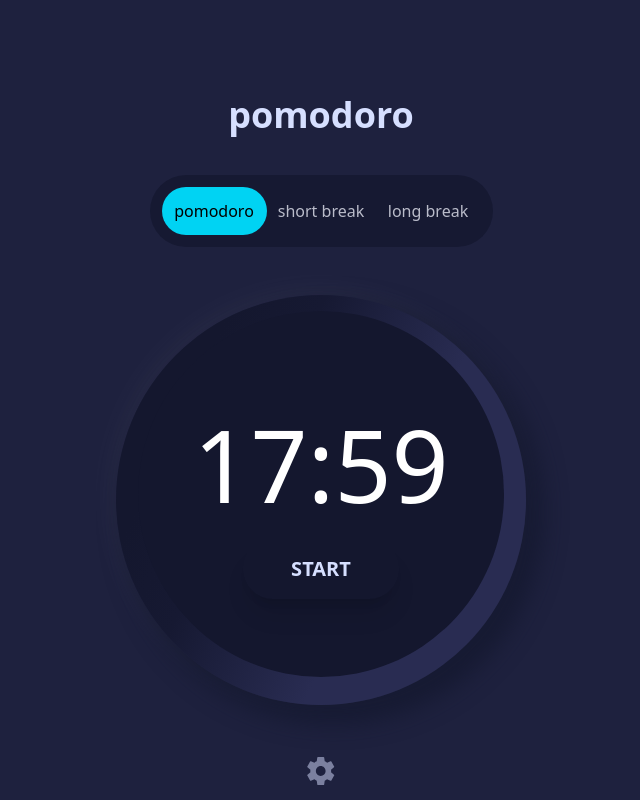
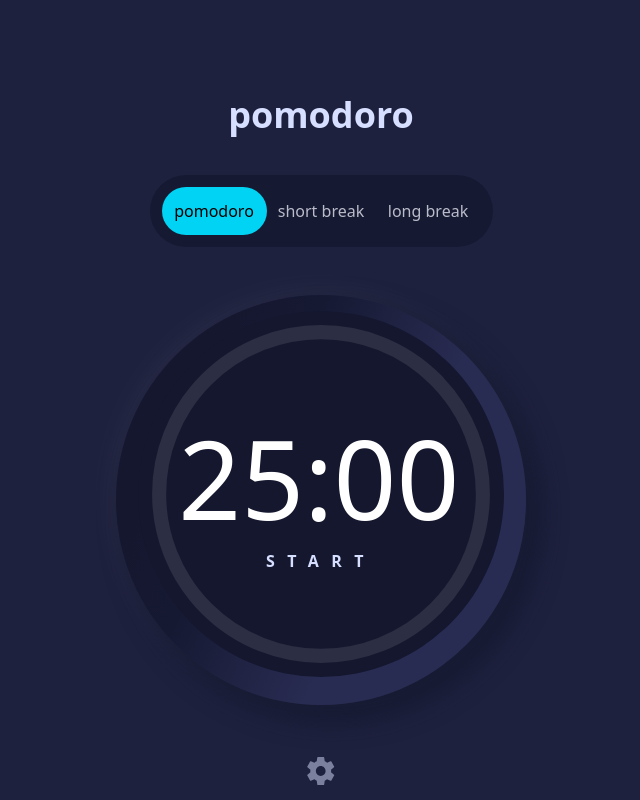
Before and after one commit to rf1303/Pomodoro-App, a React (Vite) app: page / in a window 1280 px wide. Shown: the whole page, without its empty margins (319-959 px from the left). Built offline with nearby package versions, Linux system fonts and the light colour scheme.

Commit message:
clocktime funcionando

```diff
--- a/src/ClockTime.jsx
+++ b/src/ClockTime.jsx
@@ -1,69 +1,105 @@
 
-import { useState, useEffect } from 'react';
+import { useState, useEffect, useRef } from 'react';
 import iconSetting from '../assets/images/icon-settings.svg';
 import SettingsOptions from './SettingsOptions.jsx';
-import { SetOptions } from './SetOptions.jsx';
+import { useSettingsPerfil, SetOptions } from './SetOptions.jsx';
 
-// const circumference = 2 * Math.PI * 110;
-// const strokeDashoffset = circumference - (progress / 100) * circumference;
-// const circleBarClock = () => (<svg className="w-80 h-80 transform -rotate-90">
-//     {/* Background circle */}
-//     <circle
-//         cx="160"
-//         cy="160"
-//         r="110"
-//         stroke="rgba(255, 255, 255, 0.1)"
-//         strokeWidth="8"
-//         fill="none"
-//     />
-//     {/* Progress circle */}
-//     <circle
-//         cx="160"
-//         cy="160"
-//         r="110"
-//         stroke="url(#gradient)"
-//         strokeWidth="8"
-//         fill="none"
-//         strokeDasharray={circumference}
-//         strokeDashoffset={strokeDashoffset}
-//         strokeLinecap="round"
-//         className="transition-all duration-1000 ease-linear"
-//     />
-//     {/* <defs> */}
-//     {/*   <linearGradient id="gradient" x1="0%" y1="0%" x2="100%" y2="100%"> */}
-//     {/*     <stop offset="0%" stopColor="#ec4899" /> */}
-//     {/*     <stop offset="50%" stopColor="#a855f7" /> */}
-//     {/*     <stop offset="100%" stopColor="#3b82f6" /> */}
-//     {/*   </linearGradient> */}
-//     {/* </defs> */}
-// </svg>)
+
 
 function ClockTime() {
+    const { mode, duration, isSettingOption, setIsSettingOption, clockStart, setClockStart, timeLeft, setTimeLeft } = useSettingsPerfil();
     const [isRunning, setIsRunning] = useState(false);
-    const [isSettingOption, setIsSettingOption] = useState(false);
 
+    const intervalRef = useRef(null);
 
-    const handleSettingOptions = (isSet) => {
+    const progress = ((duration[mode] * 60 - timeLeft) / (duration[mode] * 60)) * 100;
+    const circumference = 2 * Math.PI * 115;
+    const strokeDashoffset = circumference - (progress / 100) * circumference;
+
+    useEffect(() => {
+        if(isRunning && timeLeft > 0) {
+            intervalRef.current = setInterval(() => {
+                setTimeLeft(prev => {
+                    if(prev <= 1){
+                        setIsRunning(false);
+                        return 0;
+                    }
+                    return prev -1
+                });
+            }, 1000);
+        } else {
+            clearInterval(intervalRef.current);
+        }
+        return () => clearInterval(intervalRef.current);
+    }, [isRunning, timeLeft]);
+
+    const toggleTimer = () => {
+        setIsRunning(!isRunning);
+    }
+
+    const formatTime = (secs) => {
+        const minutes = Math.floor(secs / 60)
+        const seconds = secs % 60;
+        return `${minutes.toString().padStart(2, '0')}:${seconds.toString().padStart(2,'0')}`;
+    };
+
+    const handleTimerBtn = () => {
+        setIsRunning(!isRunning);
+       return clockStart ? setClockStart(false) : '';
+
+    }
+
+    const handleSettingOptions = () => {
         setIsSettingOption(true);
     }
 
     return (
         <div className="wrapper__clock w-clampClock h-clampClock grid items-center justify-items-center gap-20 rounded-full  bg-[linear-gradient(115deg,#14172e_20%,#161932_35%,#292c52_63%)] p-4 ">
-            <div className="w-clampClock-i h-clampClock-i bg-blue-950 rounded-full  flex flex-col items-center justify-center ">
-                <div className="text-time font-medium text-white  ">
-                    17:59
+            <div className="relative w-clampClock-i h-clampClock-i bg-blue-950 rounded-full  flex  items-center justify-center ">
+                <svg  viewBox="0 0 260 260" className="w-clampClock-i h-clampClock-i transform -rotate-90">
+                    <circle
+                        cx="130"
+                        cy="130"
+                        r="115"
+                        stroke="rgba(255, 255, 255, 0.1)"
+                        strokeWidth="10"
+                        fill="none"
+                    />
+                    <circle
+                        cx="130"
+                        cy="130"
+                        r="115"
+                        stroke="url(#gradient)"
+                        strokeWidth="10"
+                        fill="none"
+                        strokeDasharray={circumference}
+                        strokeDashoffset={strokeDashoffset}
+                        strokeLinecap="round"
+                        className="transition-all duration-1000 ease-linear"
+                    />
+                    {/* <defs> */}
+                    {/*   <linearGradient id="gradient" x1="0%" y1="0%" x2="100%" y2="100%"> */}
+                    {/*     <stop offset="0%" stopColor="#ec4899" /> */}
+                    {/*     <stop offset="50%" stopColor="#a855f7" /> */}
+                    {/*     <stop offset="100%" stopColor="#3b82f6" /> */}
+                    {/*   </linearGradient> */}
+                    {/* </defs> */}
+                </svg>
+
+                <div className="absolute inset-x-[11%] inset-y-[23%] text-time-2 font-medium text-white  ">
+                    {formatTime(timeLeft)}
                 </div>
 
                 <button
-                    onClick={() => setIsRunning(!isRunning)}
-                    className="text-blue-100 font-semibold py-4 px-12 rounded-full text-xl transition-all duration-300 hover:scale-105 shadow-xl"
+                    onClick={handleTimerBtn}
+                    className="absolute inset-x-[26%] inset-y-[65%] text-blue-100 font-semibold text-base uppercase tracking-[0.775rem] text-center hover:scale-105"
                 >
-                    {isRunning ? 'PAUSE' : 'START'}
+                    {clockStart ? 'start' : isRunning ? 'pause' : 'restart'}
                 </button>
             </div>
             <div className="">
                 <button type="button" className='' onClick={handleSettingOptions}><img src={iconSetting} alt="icon of Setting" className="w-7 h-7" /></button>
-                    {isSettingOption && <SettingsOptions />}
+                {isSettingOption && <SettingsOptions />}
             </div>
         </div>
 
--- a/src/SetOptions.jsx
+++ b/src/SetOptions.jsx
@@ -4,13 +4,16 @@ import React, { createContext, useContext, useState } from 'react';
 const SettingsPomodoro = createContext();
 
 export const SetOptions = ({ children }) => {
+    const [isSettingOption, setIsSettingOption] = useState(false);
     const [font, setFont] = useState('robotoSlab');
     const [color, setColor] = useState('cyan400');
     const [mode, setMode] = useState('pomodoro');
+    const [clockStart, setClockStart] = useState(true);
+    const [timeLeft, setTimeLeft] = useState(25 * 60);
     const [duration, setDuration] = useState({
         pomodoro: 25,
-        short: 5,
-        long: 15
+        shortBreak: 5,
+        longBreak: 15
     });
     const PomodoroOptions = {
         pomodoro: 'pomodoro',
@@ -25,13 +28,16 @@ export const SetOptions = ({ children }) => {
             color, setColor,
             mode, setMode,
             duration, setDuration,
+            isSettingOption, setIsSettingOption,
+            clockStart, setClockStart,
+            timeLeft, setTimeLeft,
             PomodoroOptions
         }}>
             {children}</SettingsPomodoro.Provider>
     );
 }
 
-export const useSettingsPerfil= () => {
+export const useSettingsPerfil = () => {
     const context = useContext(SettingsPomodoro);
     if (!context) {
         throw new Error('useSettingsPerfil debe usarse dentro de SetOptions');
--- a/src/SettingsOptions.jsx
+++ b/src/SettingsOptions.jsx
@@ -1,17 +1,18 @@
 import { useState, useEffect } from 'react';
 /* import iconSetting from '../assets/images/icon-settings.svg'; */
-import {useSettingsPerfil, SetOptions} from './SetOptions.jsx'
+import { useSettingsPerfil, SetOptions } from './SetOptions.jsx'
 
 
 
 
 function SettingsOptions() {
-   const {font, color, mode, duration, PomodoroOptions } = useSettingsPerfil();
-   console.log('mode:', mode)
+    const { font, color, mode, duration, PomodoroOptions } = useSettingsPerfil();
+    console.log('mode:', mode)
+    console.log('duration[mode]:', duration[mode])
     return (
-    <div className="">
-       <p className="bg-cyan-500 text-amber-700 text-3xl">Settings: {font} {mode}</p>
-    </div>
+        <div className="">
+            <p className="bg-cyan-500 text-amber-700 text-3xl">Settings: {font} {mode}</p>
+        </div>
     );
 }
 export default SettingsOptions;
--- a/src/header.jsx
+++ b/src/header.jsx
@@ -4,22 +4,19 @@ import {useSettingsPerfil, SetOptions} from './SetOptions.jsx'
 
 
 function HeaderOptions() {
-    /* const [mode, setMode] = useState('pomodoro') */
-    const {mode, setMode, PomodoroOptions} = useSettingsPerfil();
-    // const PomodoroOptions = {
-    //     pomodoro: 'pomodoro',
-    //     shortBreak: 'short break',
-    //     longBreak: 'long break'
-    // }
+    const {mode, setMode, color, PomodoroOptions, setClockStart} = useSettingsPerfil();
 
+    const handleModeBtn = (option) => {
+        setClockStart(true);
+        setMode(option);
+    }
 
     return (
         <div className="wrapper__head grid items-center justify-items-center gap-10">
             <h1 className="text-3xl font-bold text-center text-blue-100 md:text-4xl">pomodoro</h1>
-            {/* <img className="w-48 h-9" src={pomodoroLogo} alt="imagen logo pomodoro" /> */}
             <div className="wrapper__options flex items-center justify-center gap-0.5 p-3 bg-blue-900 rounded-full">
                 {Object.keys(PomodoroOptions).map((option) => (
-                    <button key={option} onClick={() => setMode(option)}
+                    <button key={option} onClick={() => handleModeBtn(option)}
                         className={`w-105 h-12  ${mode === option ? 'bg-cyan-400 px-2 rounded-3xl hover:bg-cyan-700'
                                 : 'text-grey-400 bg-blue-900'
                             }`}>
--- a/src/index.css
+++ b/src/index.css
@@ -39,7 +39,8 @@ body {
     --text-setting-2: 1rem;
     --text-setting-3: .813rem;
     --text-setting-4: .75rem;
-    --text-time: clamp(5rem, 3.8042rem + 5.102vw, 6.25rem);
+    --text-time-1: clamp(5rem, 3.8042rem + 5.102vw, 6.25rem);
+    --text-time-2: clamp(5rem, 3.2063rem + 7.6531vw, 6.875rem);
 
     --spacing-clampClock: clamp(18.75rem, 12.1899rem + 27.9898vw, 25.625rem);
     --spacing-clampClock-i: clamp(16.7375rem, 10.8662rem + 25.051vw, 22.875rem);
```
